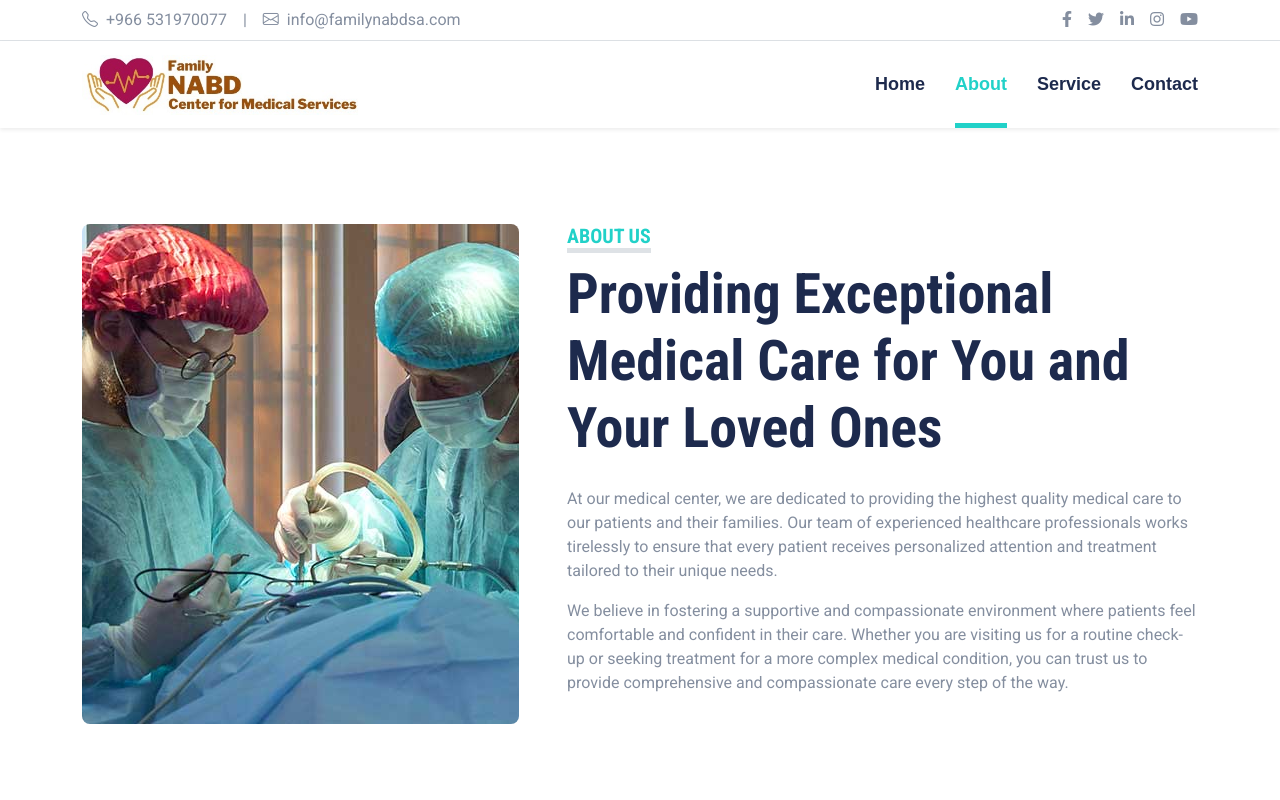
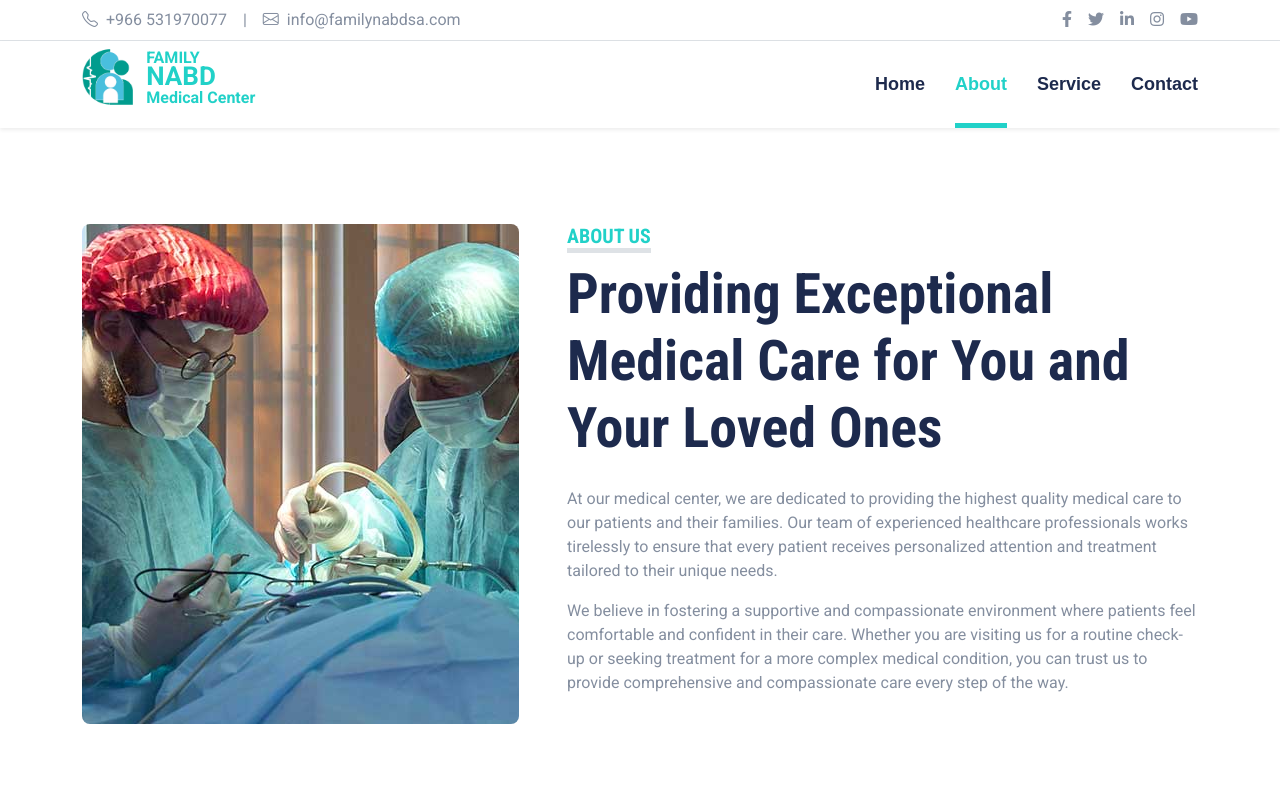
Before and after one commit to Acmeflaretec/NABD, a plain HTML site: page about.html in a window 1280 px wide. Shown: the top 800 px of the page. Drawn offline with nearby package versions, Linux system fonts and the light colour scheme.

Commit message:
update logo

```diff
--- a/about.html
+++ b/about.html
@@ -8,8 +8,8 @@
   <meta name="keywords" content="medical service, healthcare, family nabd, Jeddah, Saudi Arabia,Acmeflare Technologies Pvt">
   <meta name="author" content="Acmeflare Technologies Pvt">
   <title>Family NABD Medical Center</title>
-  <link rel="shortcut icon" type="image/x-icon" href="/img/logo/WhatsApp Image 2024-04-15 at 21.36.38_7eab79fa.jpg">
-  <link rel="icon" href="/img/logo/WhatsApp Image 2024-04-15 at 21.36.38_7eab79fa.jpg" type="image/x-icon">
+  <link rel="shortcut icon" type="image/x-icon" href="/img/logo/nabdnewlogo.png">
+  <link rel="icon" href="/img/logo/nabdnewlogo.png" type="image/x-icon">
 
 
     <!-- Google Web Fonts -->
@@ -77,9 +77,18 @@
     <div class="container-fluid sticky-top bg-white shadow-sm mb-5">
         <div class="container">
             <nav class="navbar navbar-expand-lg bg-white navbar-light py-3 py-lg-0">
-                <a href="index.html" class="navbar-brand">
-                    <img class="logoimg" src="/img/logo/WhatsApp Image 2024-04-15 at 21.36.38_7eab79fa.jpg" alt="">
-                </a>
+              <a href="index.html" class="navbar-brand" style="display: flex; gap: 10px;">
+                <img class="logoimg" src="/img/logo/nabdnewlogo.png" alt="">
+                <div style="display: flex; flex-direction: column;" >
+              <p style="line-height: 18px; color: #21d1c8;">
+                <span style="font-size: 16px; font-weight: 700;">FAMILY</span><br>
+                <span style="font-size: 26px;font-weight: 1000;">NABD</span><br>
+                <span style="font-size: 16px;font-weight: 700;">Medical Center</span>
+              </p>
+
+                </div>
+
+              </a>
                 <button class="navbar-toggler" type="button" data-bs-toggle="collapse" data-bs-target="#navbarCollapse">
                     <span class="navbar-toggler-icon"></span>
                 </button>
```
Also changed, not shown: contact.html (+14 -5 lines), index.html (+13 -7 lines), service.html (+14 -5 lines), img/logo/nabdnewlogo.png (added).
